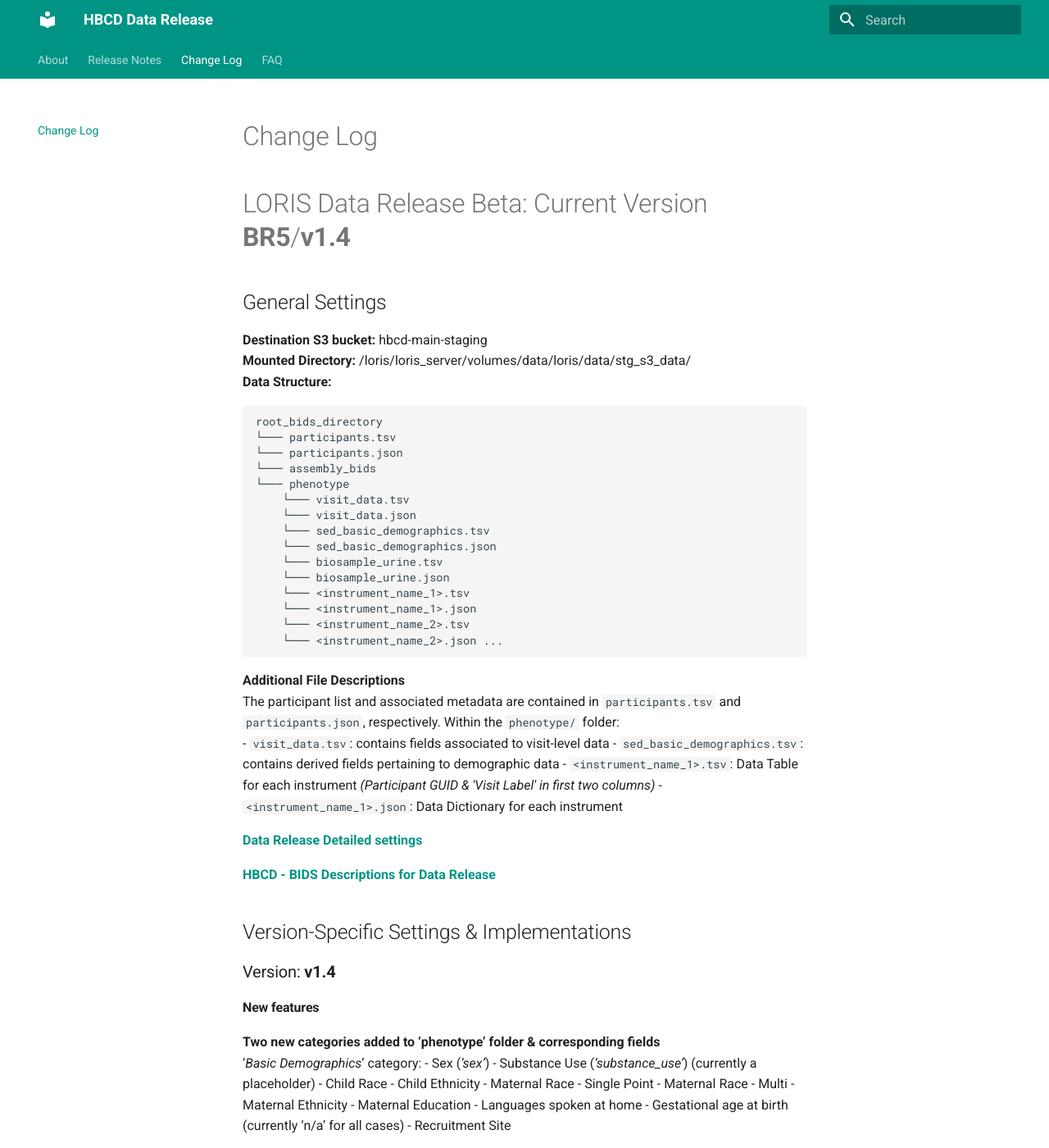
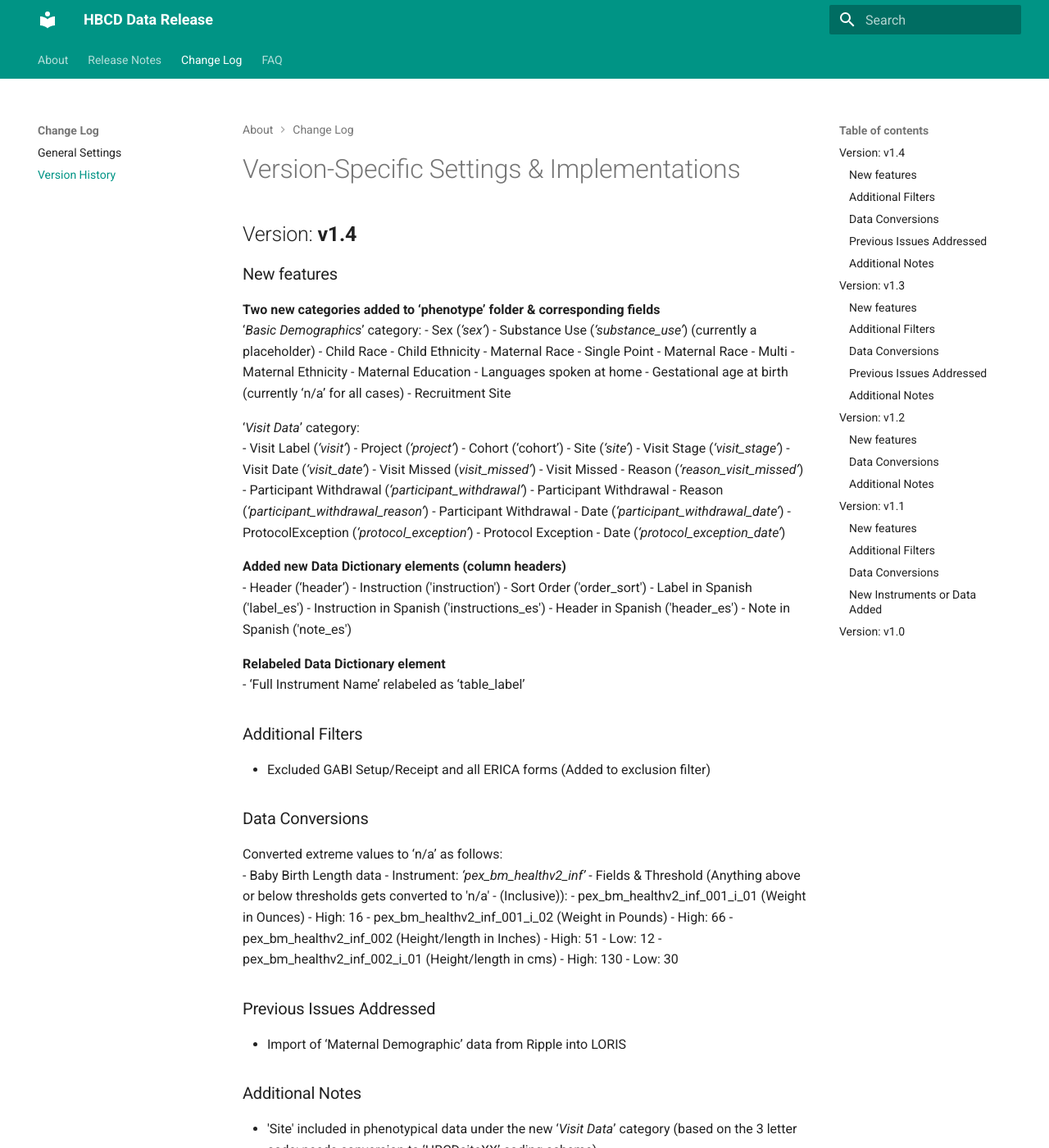
Before and after one commit to mattcieslak/hbcd-docs, an MkDocs documentation site: the page built from docs/changelog/versions.md, in a window 1280 px wide and 1400 px high. Shown: the whole window at 82% size. Built offline with MkDocs 1.6.1 and Material for MkDocs 9.7.7, drawn with Linux system fonts in a browser that asks for light colours.

Commit message:
split out sections of change log

````diff
--- a/docs/changelog.md
+++ b/docs/changelog/versions.md
@@ -1,42 +1,6 @@
-# Change Log
-# LORIS Data Release Beta: Current Version **BR5**/**v1.4**
-
-## General Settings
-**Destination S3 bucket:** hbcd-main-staging
-**Mounted Directory:** /loris/loris_server/volumes/data/loris/data/stg_s3_data/
-**Data Structure:**
-```
-root_bids_directory
-└─── participants.tsv
-└─── participants.json
-└─── assembly_bids
-└─── phenotype
-    └─── visit_data.tsv
-    └─── visit_data.json
-    └─── sed_basic_demographics.tsv
-    └─── sed_basic_demographics.json
-    └─── biosample_urine.tsv
-    └─── biosample_urine.json
-    └─── <instrument_name_1>.tsv
-    └─── <instrument_name_1>.json
-    └─── <instrument_name_2>.tsv
-    └─── <instrument_name_2>.json ...
-```
-
-**Additional File Descriptions**
-The participant list and associated metadata are contained in `participants.tsv` and `participants.json`, respectively. Within the `phenotype/` folder:
- - `visit_data.tsv`: contains fields associated to visit-level data
- - `sed_basic_demographics.tsv`: contains derived fields pertaining to demographic data
- - `<instrument_name_1>.tsv`: Data Table for each instrument *(Participant GUID & 'Visit Label' in first two columns)*
- - `<instrument_name_1>.json`: Data Dictionary for each instrument
-
-**[Data Release Detailed settings](https://docs.google.com/spreadsheets/d/15Ne_q8-1dyTW3MWtUTfLp3nobRLIBaiYxV6k1_nL8EA/edit?gid=589752985#gid=589752985)**
-
-**[HBCD - BIDS Descriptions for Data Release](datacuration/bids.md)**
-
-## Version-Specific Settings & Implementations
-### Version: **v1.4**
-#### New features
+# Version-Specific Settings & Implementations
+## Version: **v1.4**
+### New features
 **Two new categories added to ‘phenotype’ folder & corresponding fields**
 ‘*Basic Demographics*’ category:
 - Sex (*‘sex’*)
@@ -78,10 +42,10 @@
 **Relabeled Data Dictionary element**
 - ‘Full Instrument Name’ relabeled as ‘table_label’
 
-#### Additional Filters
+### Additional Filters
 * Excluded GABI Setup/Receipt and all ERICA forms (Added to exclusion filter)
 
-#### Data Conversions
+### Data Conversions
 Converted extreme values to ‘n/a’ as follows:
  - Baby Birth Length data
      - Instrument: *‘pex_bm_healthv2_inf’*
@@ -97,10 +61,10 @@
              - High: 130
              - Low: 30
 
-#### Previous Issues Addressed
+### Previous Issues Addressed
  - Import of ‘Maternal Demographic’ data from Ripple into LORIS
 
-#### Additional Notes
+### Additional Notes
  - 'Site' included in phenotypical data under the new ‘*Visit Data*’ category (based on the 3 letter code; needs conversion to ‘HBCDsiteXX’ coding scheme)
 
 **Total number of unique participants and visits included in first data dump**
@@ -110,25 +74,25 @@
      - V02 visits: 666
      - V03 visits: 126
 
-### Version: **v1.3**
-#### New features
+## Version: **v1.3**
+### New features
 * Added 3 new Data Dictionary elements (column headers)
   * Unit (‘unit’)
   * Display order (‘order_display’)
   * Note (‘note’)
 * Removed leaked HTML code from Data Dictionary and data
 
-#### Additional Filters
+### Additional Filters
 Excluded 5 EUY participants: **TODO**
 
-#### Data Conversions
+### Data Conversions
 * Converted 'Candidate age at Administration' from 'months' to 'years' (3 decimal point precision)
 * Converted 'DoB' and 'Candidate age at Administration' @ V01 to 'n/a'
 
-#### Previous Issues Addressed
+### Previous Issues Addressed
 * Addressed participants listed on phenotype data but not listed in participants.tsv file (n=30)
 
-#### Additional Notes
+### Additional Notes
 * 'Site' currently not included in phenotypical data, only on the scans.tsv
 * 'Site' to be added in future iterations as a column in each instrument's .csv file
 * Based on the 3 letter code, needs conversion to ‘HBCDsiteXX’ coding scheme
@@ -140,7 +104,7 @@
      - V02 visits: 666
      - V03 visits: 126
 
-### Version: **v1.2**
+## Version: **v1.2**
 Total number of unique participants and visits included in first data dump:
 * 1,402 unique participants
 * 1,922 visits
@@ -148,34 +112,34 @@
   * V02 visits: 669
   * V03 visits: 127
 
-#### New features
+### New features
 * Added Data Dictionary elements (column headers) to accompanying json files
 * Added correct interpretation for html leak: ‘=&gt’ to ‘=>’
 
-#### Data Conversions
+### Data Conversions
 * Data Dictionary column headers mapped to corresponding ABCD convention
 
-#### Additional Notes
+### Additional Notes
 **Issues with Data Release:**
 * 30 participants found in phenotypical data but not listed in participants.tsv file.
 
-### Version: **v1.1**
-#### New features
+## Version: **v1.1**
+### New features
 * USDTL Urine results embedded into 'Phenotype' folder as a .tsv
 
-#### Additional Filters
+### Additional Filters
 * Additional 'Date of Administration' fields (dtt) excluded
 * Removal of PSCID column from `participant.tsv`
 
-#### Data Conversions
+### Data Conversions
 * Fields with 'Null' converted to 'n/a' to align with BIDS compliance requirements
 * All field names converted to lowercase letters for BIDS compliance requirements
 
-#### New Instruments or Data Added
+### New Instruments or Data Added
 * biosample_urine.json
 * biosample_urine.tsv
 
-### Version: **v1.0**
+## Version: **v1.0**
 Total number of unique participants and visits included in first data dump:
 * 1,406 unique participants
 * 1,939 visits
--- a/mkdocs.yml
+++ b/mkdocs.yml
@@ -47,5 +47,7 @@
           - Pipelines: processing/pipelines.md
           - Pipeline Software Standards: processing/standards.md
           - External Processing Documentation: processing/processing.md
-  - Change Log: changelog.md
+  - Change Log:
+    - General Settings: changelog/gensettings.md
+    - Version History: changelog/versions.md
   - FAQ: faq.md
````
Also changed, not shown: docs/changelog/gensettings.md (added, +32 -0 lines).
